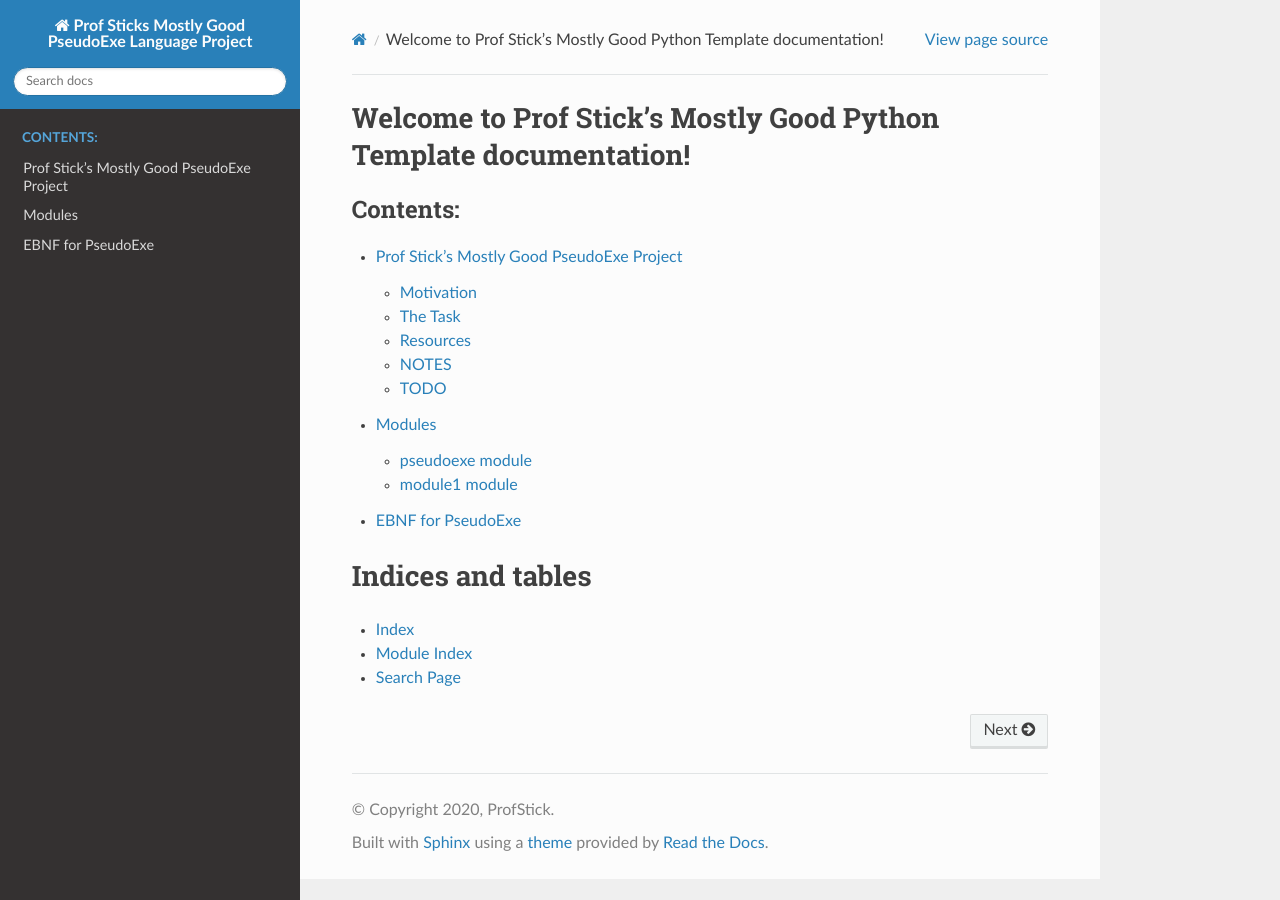
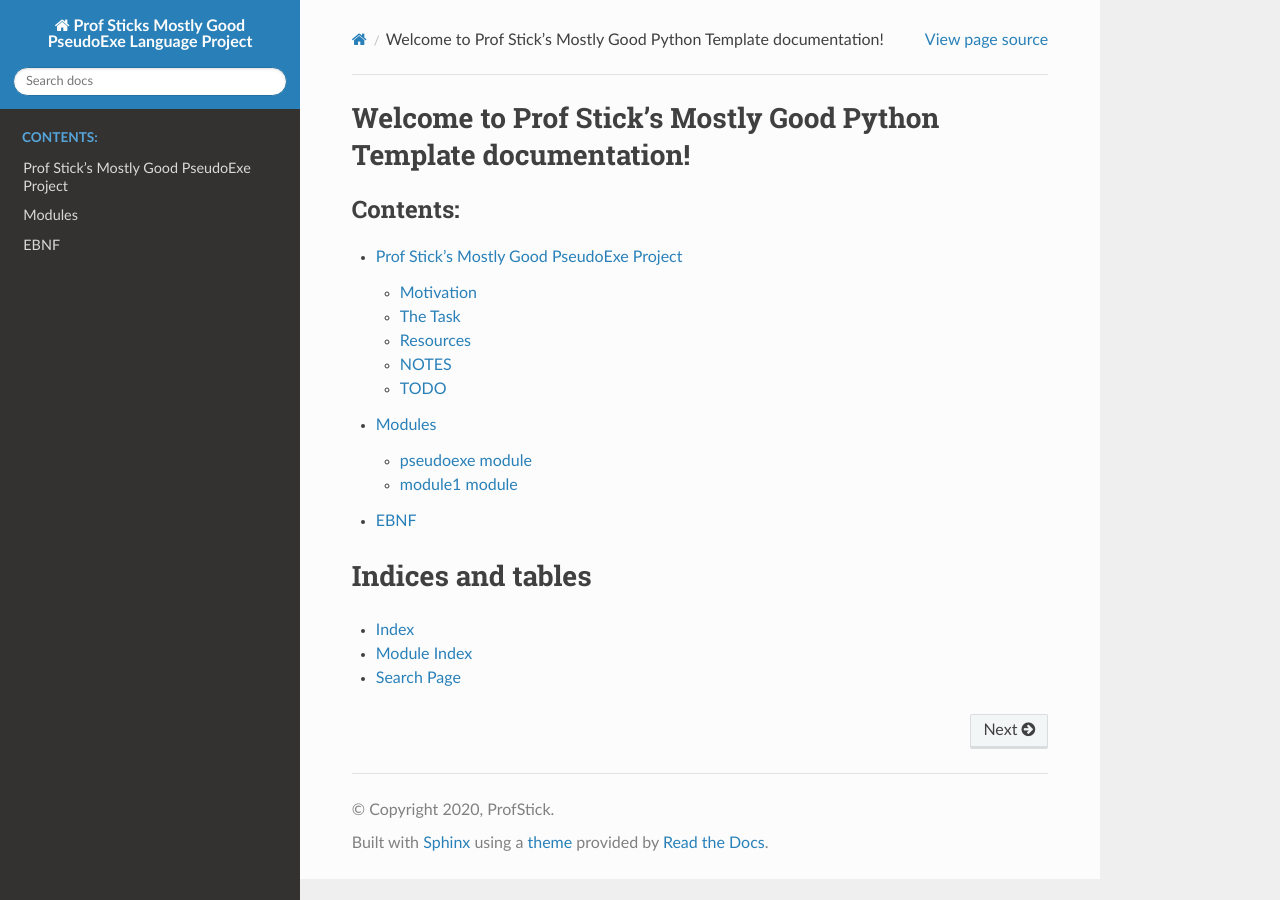
Before and after one commit to ProfStick/12SDD_PseudoExe, a Sphinx documentation site: the page built from docs/source/index.rst, in a window 1280 px wide. Built offline with Sphinx 7.4.7 and the Read the Docs theme 2.0.0, drawn with Linux system fonts in a browser that asks for light colours.

Commit message:
Update ebnf.rst

```diff
--- a/docs/source/ebnf.rst
+++ b/docs/source/ebnf.rst
@@ -1,4 +1,5 @@
-EBNF for PseudoExe
-==================
+EBNF
+====
 
-.. include:: pseudoexe.ebnf
+.. literalinclude:: pseudoexe.ebnf
+  :language: ebnf
```
